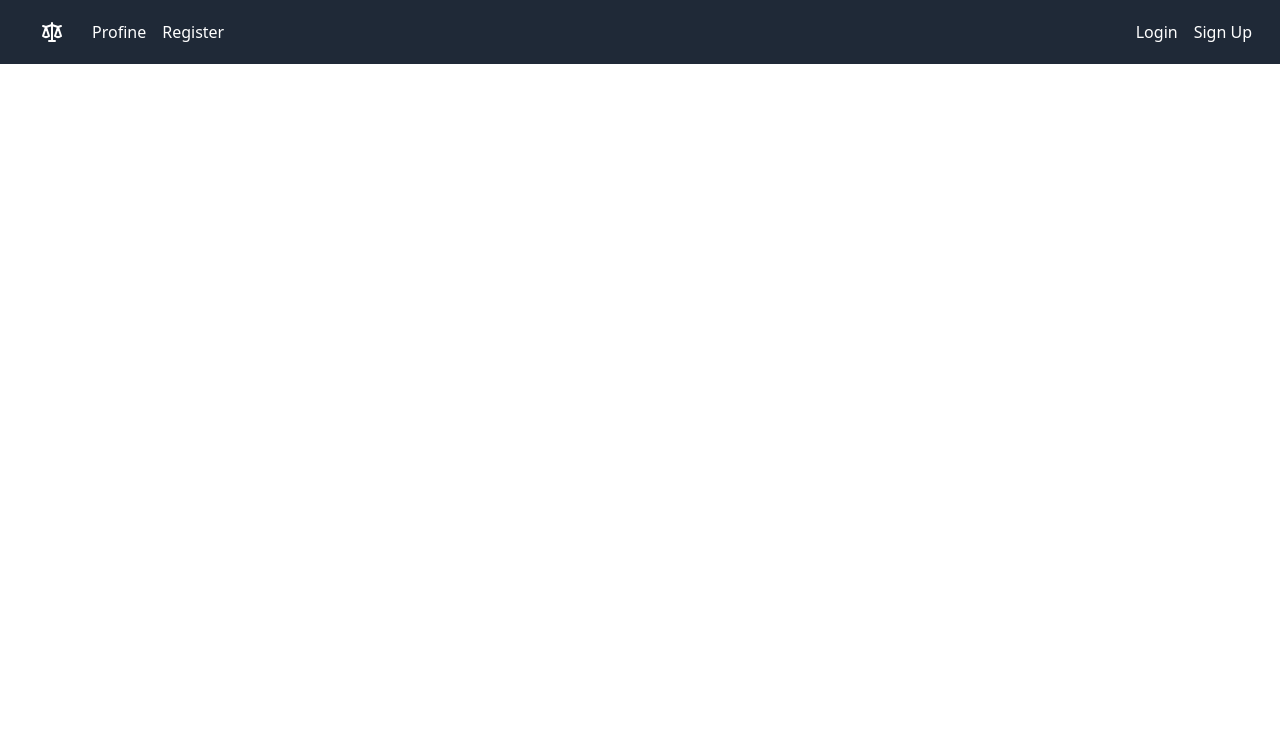
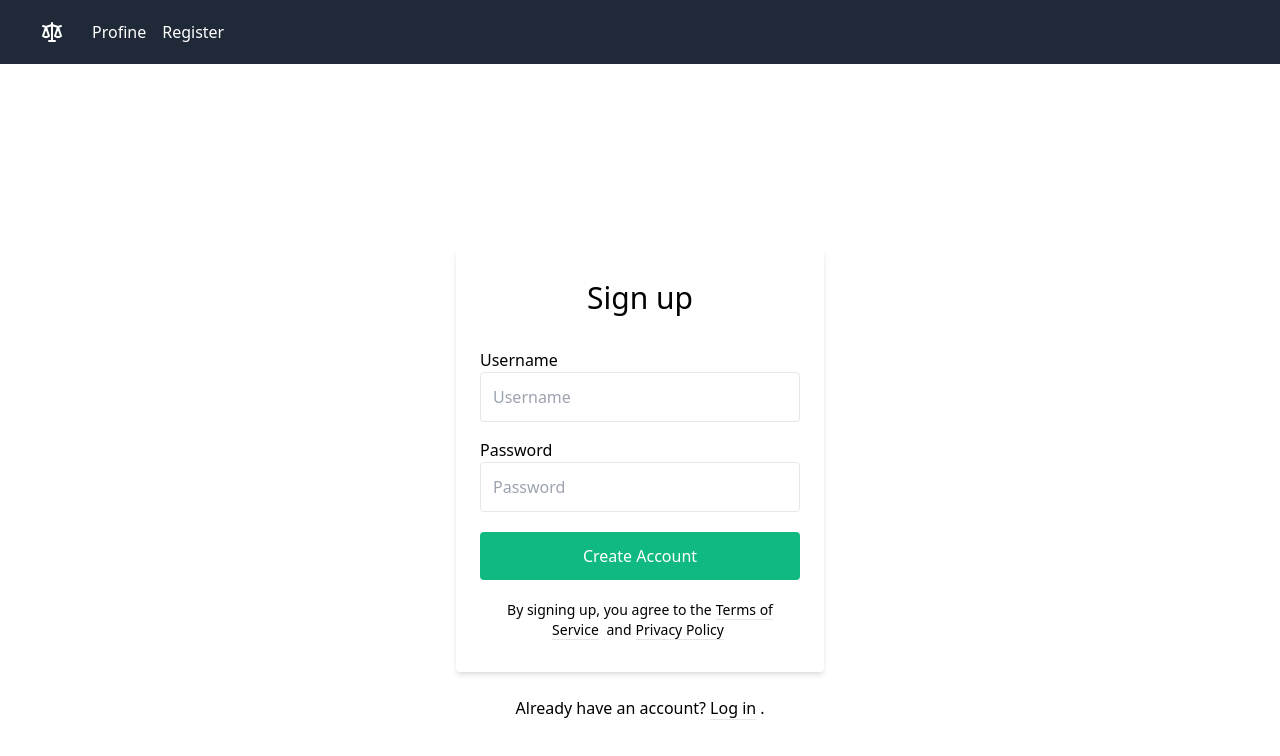
Before and after one commit to DevXard/Capstone2_React_redux_Frontend, a React (Create React App) app: page /login in a window 1280 px wide. Shown: the top 756 px of the page. Built offline with nearby package versions, Linux system fonts and the light colour scheme; no server answers.

Commit message:
added Loged in status to navbar. Refactured login call to API to create httpOnly cookie and fixed errors coming from that

```diff
--- a/package.json
+++ b/package.json
@@ -11,10 +11,12 @@
     "axios": "^0.21.1",
     "react": "^17.0.2",
     "react-dom": "^17.0.2",
+    "react-jwt": "^1.1.2",
     "react-redux": "^7.2.4",
     "react-router-dom": "^5.2.0",
     "react-scripts": "4.0.3",
     "redux": "^4.1.0",
+    "universal-cookie": "^4.0.4",
     "web-vitals": "^1.0.1"
   },
   "scripts": {
--- a/src/App.js
+++ b/src/App.js
@@ -1,9 +1,10 @@
 import {BrowserRouter, Switch, Route} from 'react-router-dom';
 
-import Items from './components/items/Items'
-import SearchBar from './components/search/searchBar'
-import Nav from './components/Nav/Nav'
-import SignUp from './components/SignUp/SignUp'
+import Items from './components/items/Items';
+import SearchBar from './components/search/searchBar';
+import Nav from './components/Nav/Nav';
+import SignUp from './components/SignUp/SignUp';
+import Login from './components/LogIn/LogIn';
 
 
 function App() {
@@ -19,6 +20,9 @@ function App() {
         <Route exact path="/signup">
           <SignUp />
         </Route>
+        <Route exact path="/login">
+          <Login />
+        </Route>
       </Switch>
 
     </BrowserRouter>
--- a/src/api.js
+++ b/src/api.js
@@ -12,13 +12,34 @@ class Api {
         const url = `${BASE_URL}/${endpoint}`;
         const headers = {Authorization: `Bearer ${Api.token}`};
         const params = (method === 'get') ? data : {};
+        const instance = axios.create({withCredentials: true})
+
         try {
-            return (await axios({url, method, data, params, headers})).data;
+            return (await instance({url, method, data, params, headers})).data;
         } catch(err) {
             console.error("API Error:", err.response);
             let message = err.response.data.error.message;
             throw Array.isArray(message) ? message : [message];
         }
+    }
+
+    static async authRequest(endpoint, data){
+        console.debug("API call:", endpoint, data);
+        const url = `${BASE_URL}/${endpoint}`;
+
+        try {
+            const res = await axios.post(url, data, {withCredentials: true})
+            return res
+        } catch (err) {
+            console.error("API Error:", err.response);
+            let message = err.response.data.error.message;
+            throw Array.isArray(message) ? message : [message];
+        }
+    }
+
+    static async tokenTest(){
+        let res = await this.request(`auth/token`)
+        return res
     }
 
     static async setToken(token) {
@@ -40,8 +61,9 @@ class Api {
         return res.token
     }
     static async loginUser(data){
-        let res = await this.request(`auth/login`, data, 'post')
-        return res.token
+        let res = await this.authRequest(`auth/login`, data)
+        return res
+
     }
 }
 
--- /dev/null
+++ b/src/components/LogIn/LogIn.js
@@ -0,0 +1,84 @@
+import {useState, useEffect} from 'react';
+import {Link, useHistory} from 'react-router-dom';
+import {useDispatch, useSelector} from 'react-redux';
+
+import {loginUser, userSelector} from '../../store/slices/userSlice';
+
+const LogIn = () => {
+
+    const history = useHistory();
+    const dispatch = useDispatch();
+    const {isSuccess} = useSelector(userSelector)
+
+    const [formData, setFormData] = useState({
+        username:"",
+        password:""
+
+    })
+
+    function handleSubmit(e) {
+        e.preventDefault();
+        dispatch(loginUser(formData))
+    }
+
+    useEffect(() => {
+        if(isSuccess){
+            history.push('/');
+        }
+    }, [isSuccess])
+
+    function handleChange(e) {
+        const {name, value} = e.target;
+        setFormData(data => ({...data, [name]: value}))
+    }
+
+    return (
+        <div className="bg-grey-lighter min-h-screen flex mt-5 flex-col">
+            <div className="container max-w-sm mx-auto flex-1 flex flex-col items-center justify-center px-2">
+                <div className="bg-white px-6 py-8 rounded shadow-md text-black w-full">
+                    <h1 className="mb-8 text-3xl text-center">Sign up</h1>
+                    <form onSubmit={handleSubmit}>
+                    <label>Username</label>
+                    <input
+                        type="text"
+                        className="block border border-grey-light w-full p-3 rounded mb-4"
+                        name="username"
+                        value={formData.username}
+                        onChange={handleChange}
+                        placeholder="Username" />
+                    <label>Password</label>
+                    <input
+                        type="password"
+                        className="block border border-grey-light w-full p-3 rounded mb-4"
+                        name="password"
+                        value={formData.password}
+                        onChange={handleChange}
+                        placeholder="Password" />
+                    <button
+                        type="submit"
+                        className="w-full text-center py-3 rounded bg-green-500 text-white hover:bg-green-dark focus:outline-none my-1"
+                    >Create Account</button>
+                    </form>
+                    <div className="text-center text-sm text-grey-dark mt-4">
+                        By signing up, you agree to the
+                        <Link className="no-underline border-b border-grey-dark text-grey-dark mx-1" to="#">
+                            Terms of Service
+                        </Link> and
+                        <Link className="no-underline border-b border-grey-dark text-grey-dark mx-1" to="#">
+                            Privacy Policy
+                        </Link>
+                    </div>
+                </div>
+
+                <div className="text-grey-dark mt-6">
+                    Already have an account?
+                    <Link className="no-underline border-b border-blue text-blue mx-1" to="../login/">
+                        Log in
+                    </Link>.
+                </div>
+            </div>
+        </div>
+    )
+}
+
+export default LogIn;
--- a/src/components/Nav/Nav.js
+++ b/src/components/Nav/Nav.js
@@ -1,6 +1,26 @@
 import {Link} from 'react-router-dom';
+import {useSelector} from 'react-redux';
+import {userSelector} from '../../store/slices/userSlice'
+
 
 const Nav = () => {
+
+    const {isSuccess} = useSelector(userSelector)
+
+    function logedIn() {
+        if(isSuccess){
+            return (
+            <div>
+                <Link to="/login" className="text-white mx-2">Log Out</Link>
+            </div>
+            )
+        }else {
+            <div>
+                <Link to="/login" className="text-white mx-2">Login</Link>
+                <Link to="/signup" className="text-white mx-2">Sign Up</Link>
+            </div>
+        }
+    }
 
     return(
         <nav class="bg-gray-800">
@@ -17,10 +37,7 @@ const Nav = () => {
                         </div>
                     </div>
 
-                    <div>
-                        <Link to="/" className="text-white mx-2">Login</Link>
-                        <Link to="/signup" className="text-white mx-2">Sign Up</Link>
-                    </div>
+                    {logedIn()}
                 </div>
             </div>
         </nav>
--- a/src/store/slices/userSlice.js
+++ b/src/store/slices/userSlice.js
@@ -1,5 +1,6 @@
 import {createSlice, createAsyncThunk} from "@reduxjs/toolkit";
 import API from '../../api';
+
 
 export const signupUser = createAsyncThunk(
     'user/signupUser',
@@ -18,9 +19,11 @@ export const loginUser = createAsyncThunk(
     'user/loginUser',
     async (data, thunkAPI) => {
         try {
-            const res = await API.registerUser(data)
-            API.setToken(res)
-            return res
+            console.log("hi")
+            const res = await API.loginUser(data)
+            API.setToken(res.data.token)
+            console.log(res.data)
+            return res.data.token
         } catch (err) {
             return console.error(err)
         }
@@ -52,6 +55,11 @@ export const userSlice = createSlice({
         },
         [signupUser.rejected]: (state) => {
             state.isError = true;
+        },
+        [loginUser.fulfilled]: (state, payload) => {
+            state.isSuccess = true;
+            state.token = payload;
+            state.isLoading = false;
         }
     }
 })
```
Also changed, not shown: 2 other files (tests, documents, lock files or other folders).
